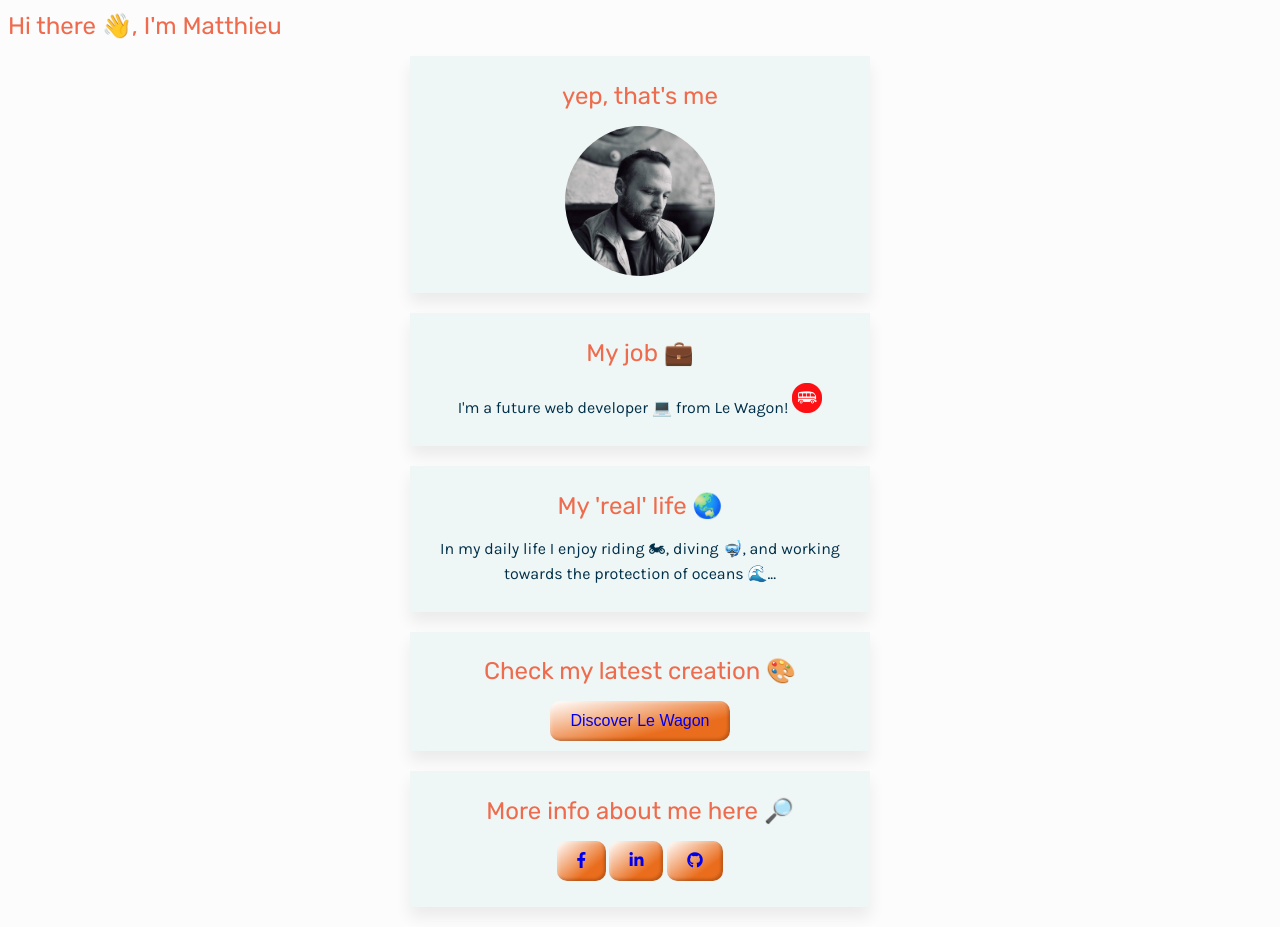
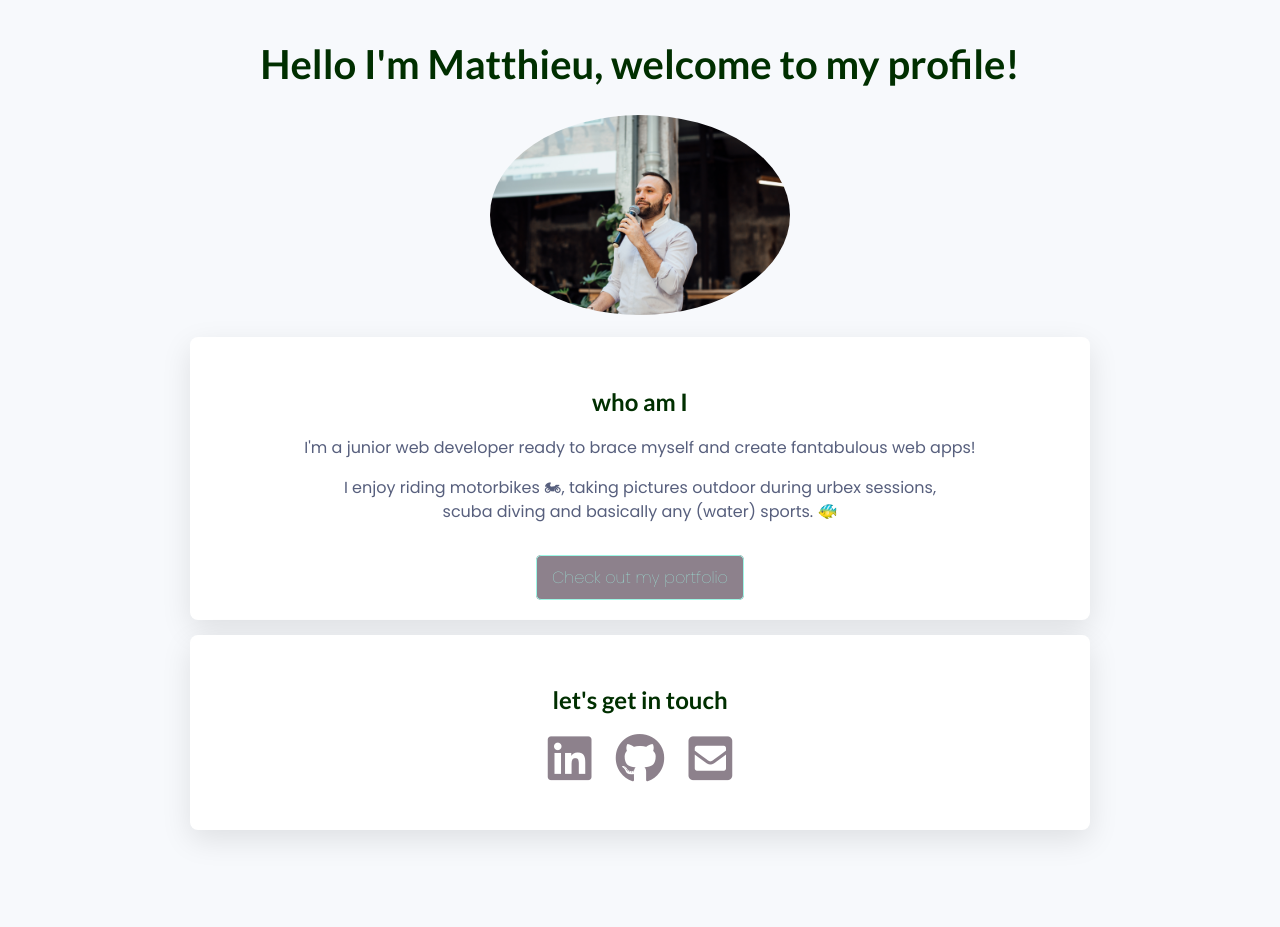
Before and after one commit to Mafiews/my-profile-page, a plain HTML site: page index.html in a window 1280 px wide. After the commit the page ends 870 px from the top, so only its background shows below. Drawn offline with Linux system fonts and the light colour scheme.

Commit message:
new profile page

```diff
--- a/index.html
+++ b/index.html
@@ -1,50 +1,36 @@
 <!DOCTYPE html>
-<html>
+<html lang="en">
 <head>
-    <meta charset="utf-8">
-    <meta name="viewport" content="width=device-width, initial-scale=1">
-    <link rel="stylesheet" href="https://use.fontawesome.com/releases/v5.6.3/css/all.css">
+  <meta charset="UTF-8">
+  <meta http-equiv="X-UA-Compatible" content="IE=edge">
+  <meta name="viewport" content="width=device-width, initial-scale=1.0">
   <link rel="stylesheet" href="style.css">
-    <title>Welcome to my profile!</title>
+  <title>You're on MM's profile!</title>
 </head>
 <body>
-    <h1>Hi there 👋, I'm Matthieu</h1>
   <div class="container">
-      <div class="card text-center">
-        <h2>yep, that's me</h2>
-        <img src="images/new_profile_pic.jpg" alt="profile pic" width = 150px class ="img-circle">
+    <div class="introduction">
+      <h1>Hello I'm Matthieu, welcome to my profile!</h1>
+      <img src="images/ablwsk-lewagon-7431.jpg" alt="picture Matthieu Minier" class="img-intro">
     </div>
-      <div class="card text-center">
-        <h2>My job 💼</h2>
-        <p>I'm a future web developer 💻 from Le Wagon! <img src="images/Le-Wagon-logo.png" alt="" width = 30px></p>
+
+    <div class="card description">
+      <h2>who am I</h2>
+      <p> I'm a junior web developer ready to brace myself and create fantabulous web apps!</p>
+      <p>
+        I enjoy riding motorbikes 🏍, taking pictures outdoor during urbex sessions, <br>
+        scuba diving and basically any (water) sports. 🐠
+      </p>
+      <br>
+      <a href="#" id="btn-intro">Check out my portfolio</a>
     </div>
-      <div class="card text-center">
-        <h2>My 'real' life 🌏</h2>
-        <p>In my daily life I enjoy riding 🏍, diving 🤿, and working towards the protection of oceans 🌊...</p>
-      </div>
-      <div class="card text-center">
-        <h2>Check my latest creation 🎨</h2>
-        <button class="favorite styled" type="button"> <a href="https://www.lewagon.com/" target="_blank">Discover Le Wagon </a>
-        </button>
-      </div>
-      <div class="card text-center">
-        <h2>More info about me here 🔎 </h2>
+
+    <div class="card footer">
+      <h2>let's get in touch</h2>
       <ul class="list-inline">
-          <li class="list_item styled">
-            <a href="https://www.facebook.com/matthieu.minier" target="_blank">
-              <i class="fab fa-facebook-f"></i>
-            </a>
-          </li>
-          <li class="list_item styled">
-            <a href="https://www.linkedin.com/in/matthieu-minier-ab66a641/" target="_blank">
-              <i class="fab fa-linkedin-in"></i>
-            </a>
-          </li>
-          <li class="list_item styled">
-            <a href="https://github.com/Mafiews" target="_blank">
-              <i class="fab fa-github"></i>
-            </a>
-          </li>
+        <li><a href="#" target="_blank"><i class="fab fa-linkedin"></i></a></li>
+        <li><a href="#" target="_blank"><i class="fab fa-github"></i></a></li>
+        <li><a href="#" target="_blank"><i class="fas fa-envelope-square"></i></a></li>
       </ul>
     </div>
   </div>
--- a/style.css
+++ b/style.css
@@ -1,5 +1,45 @@
-@import url("https://fonts.googleapis.com/css2?family=Rubik:ital,wght@0,300;0,400;0,700;1,300&display=swap");
-@import url("https://fonts.googleapis.com/css2?family=Karla:ital,wght@0,400;0,700;1,400;1,700&display=swap");
+@import url('https://fonts.googleapis.com/css2?family=Lato:ital,wght@0,300;0,400;0,700;1,100;1,700&family=Poppins:wght@100;300;400;600;900&display=swap');
+@import url("https://use.fontawesome.com/releases/v5.6.3/css/all.css");
+
+/* generic styling - colors and fonts */
+body  {
+  font-family: 'Poppins', sans-serif;
+  font-size: 16px;
+  background-color: #F7F9FC;
+  color: #575F7D;
+  text-align: center;
+}
+
+h1, h2{
+  font-family: 'Lato', sans-serif;
+  color: #002F00;
+}
+
+h1 {
+  font-size: 40px;
+}
+
+h2  {
+  font-size: 24px;
+}
+
+p {
+  line-height: 24px;
+}
+
+a{
+  text-decoration: none;
+  font-weight: lighter;
+  color: #9DF7E5;
+  margin-top: 30px;
+}
+
+/* classes */
+.container {
+  width: 900px;
+  margin: 40px auto;
+}
+
 @media (max-width: 960px) {
   /* For a screen < 960px, this CSS will be read */
   .container {
@@ -19,89 +59,47 @@
   }
 }
 
-body {
-  background-color: rgb(252,252,252);
-  color: #003049;
-  font-family: 'Karla', sans-serif;
-  font-size: 16px;
-  line-height: 25px;
-}
-
-h1, h2 {
-  color: #ee6c4d;
-  font-family: 'Rubik', sans-serif;
-  font-weight: 400;
-  font-size: 24px;
-  line-height: 20px;
-}
-
-a {
-  text-decoration: none;
-  text-color: ; #003049
-  padding: 5px;
-  line-height: 20px;
-}
-
-.container {
-  width: 500px;
-  margin: 0 auto;
-}
-
-.img-circle {
-  border-radius: 50%;
-}
-
-.text-center {
+.card {
+  background-color: white;
+  padding: 30px;
+  box-shadow: 0px 10px 30px rgba(0,0,0,0.1);
+  border-radius: 8px;
+  margin: 15px 0px;
   text-align: center;
 }
 
-.card {
-  background-color: #eff7f6;
-  padding: 10px;
-  margin: 20px;
-  border: 10px;
-  box-shadow: 0 10px 15px rgba(0,0,0,.07);
-}
-
-.list-inline > li {
-  display: inline-block;
-  text-align: text-center;
-  padding: 0px 20px;
-  color: #003049;
+.img-intro {
+  width: 300px;
+  border-radius: 50%;
 }
 
 .list-inline {
   list-style: none;
   padding-left: 0px;
-  color: #003049;
 }
 
-.styled {
-    border: 0;
-    line-height: 2.5;
-    padding: 0 20px;
-    font-size: 1rem;
-    text-align: center;
-    color: #fff;
-    border-radius: 10px;
-    background-color: #e85d04;
-    background-image: linear-gradient(to top left,
-                                      rgba(250, 250, 250, .1),
-                                      rgba(250, 250, 250, .1) 30%,
-                                      rgba(255, 255, 255, 255));
-    box-shadow: inset 2px 2px 3px rgba(255, 255, 255, .2),
-                inset -2px -2px 3px rgba(0, 0, 0, .2);
+.list-inline li {
+  display: inline;
+  padding: 10px;
+}
+.list-inline i {
+  font-size: 50px;
+  color: #8D818C;
+}
+.list-inline i:hover {
+  color: #9DF7E5;
 }
 
-.styled:hover {
-    background-color: #003049;
-    color: #fff;
-    text-decoration: none;
+/* ids */
+#btn-intro{
+  border: 1px solid #9DF7E5;
+  background-color: #8D818C;
+  border-radius: 5px;
+  padding: 10px 15px;
 }
 
-.styled:active {
-  box-shadow: inset -2px -2px 3px rgba(245, 245, 235, .4),
-                inset 2px 2px 3px rgba(0, 0, 0, .2);
-  font-size: 150%;
-  text-decoration: none;
+#btn-intro:hover{
+  color: #8D818C;
+  font-weight: bold;
+  background-color: #9DF7E5;
 }
```
Also changed, not shown: images/ID_MM.jpg (added), images/ablwsk-lewagon-7431.jpg (added), test.html (added), 1 other file. Lines whose indentation alone changed are shown as unchanged.
